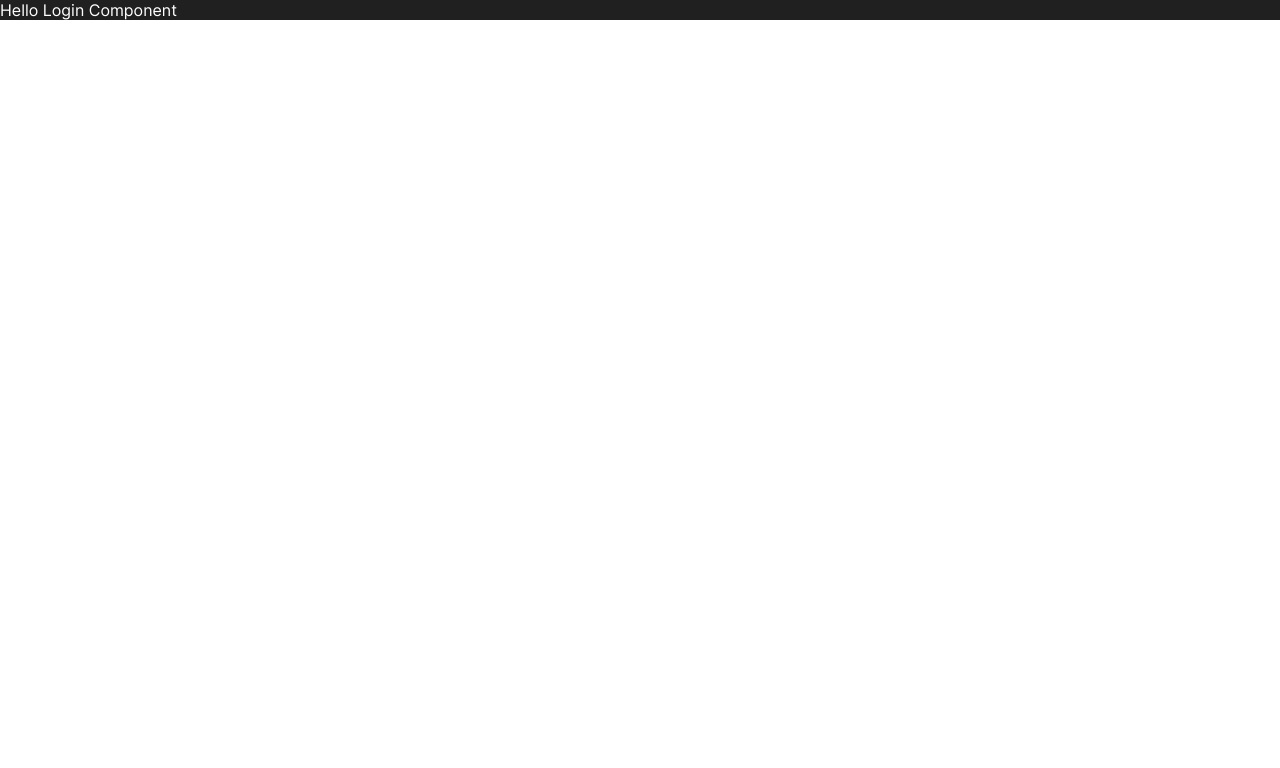
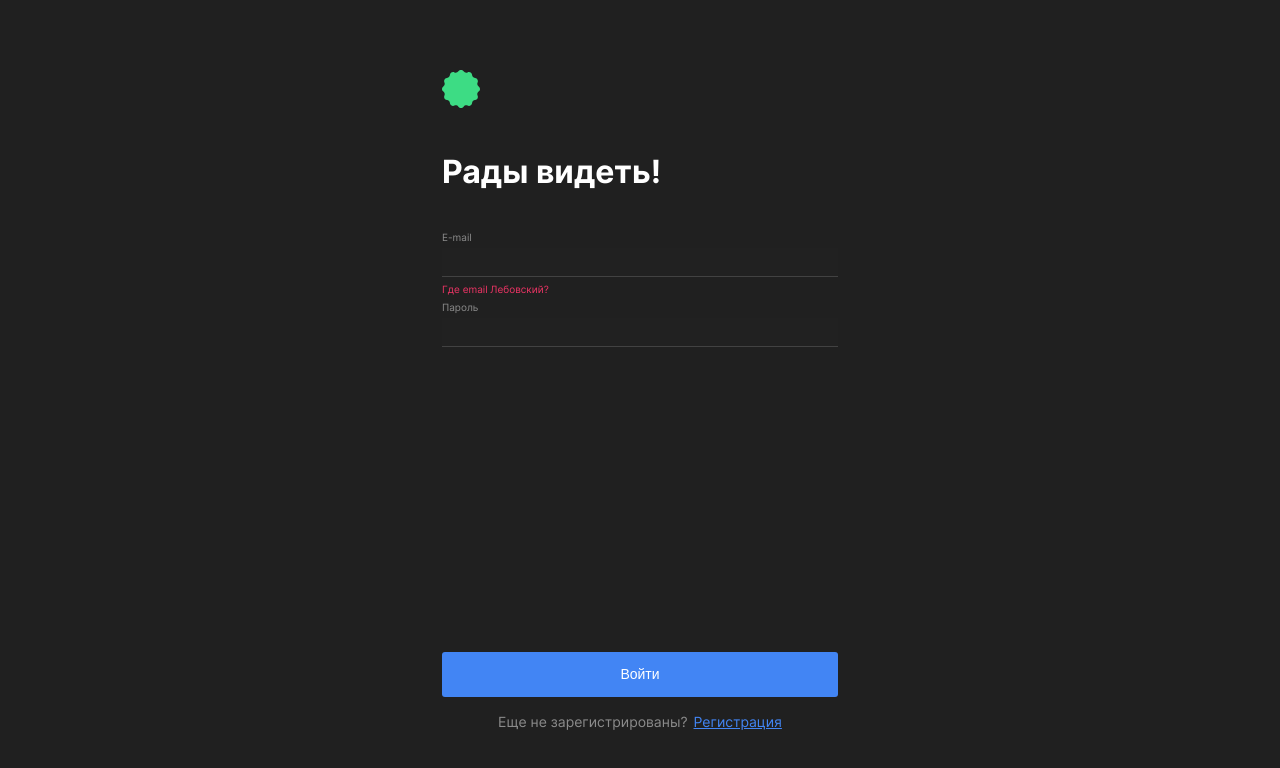
Before and after one commit to Z1zan/movies-explorer-frontend, a React (Create React App) app: page /signin in a window 1280 px wide. Shown: the top 768 px of the page. Built offline with nearby package versions, Linux system fonts and the light colour scheme.

Commit message:
add: signup & signin pages + стили

```diff
--- a/src/components/App/App.css
+++ b/src/components/App/App.css
@@ -6,4 +6,149 @@
   font-weight: normal;
   background: #202020;
   color: #fff;
+  min-height: 100vh;
 }
+
+._logo {
+  border-radius: 50%;
+  width: 38px;
+  height: 38px;
+}
+
+._logo img {
+  max-width: 100%;
+  height: auto;
+  transition: transform 2s ease;
+}
+
+._logo img:hover {
+  transform: rotate(180deg) scale(1.4);
+  transition: transform 2s ease;
+}
+
+._form {
+  margin: 0 auto;
+  max-width: 396px;
+  padding: 70px 0;
+  display: flex;
+  flex-direction: column;
+  justify-content: space-between;
+  height: calc(100vh - 140px);
+}
+
+._form-title {
+  margin: 40px 0 40px;
+}
+
+
+.form__container {
+
+}
+
+.form__form {
+  display: flex;
+  flex-direction: column;
+  position: relative;
+}
+
+.form__label {
+  font-size: 10px;
+  line-height: 12px;
+  color: #8B8B8B;
+  margin-bottom: 5px;
+}
+
+.form__label_name {
+
+}
+
+.form__label_email {
+
+}
+
+form__label_password {
+
+}
+
+.form__field {
+  font-family: 'Inter', solid;
+  font-style: normal;
+  font-weight: 500;
+  font-size: 14px;
+  line-height: 17px;
+  color: #fff;
+  background: #212121;
+  border: unset;
+  border-bottom: solid 1px #424242;
+  padding-bottom: 10px;
+  margin-bottom: 24px;
+}
+
+.form__label_name {
+
+}
+
+.form__field_email {
+
+}
+
+.form__field_password {
+
+}
+
+._incorrect {
+  color: #EE3465;
+}
+
+.form__error {
+  font-size: 10px;
+  line-height: 12px;
+  color: #EE3465;
+  position: absolute;
+  bottom: 6px;
+}
+
+.form__btn {
+  margin: 100px 0 0;
+  display: flex;
+  flex-direction: column;
+  justify-content: center;
+}
+
+.form__submit-btn {
+  font-weight: 500;
+  font-size: 14px;
+  line-height: 17px;
+  color: #fff;
+  padding: 14px 0;
+  background: #4285F4;
+  border-radius: 3px;
+  border: unset;
+  transition: all .3s ease;
+  cursor: pointer;
+}
+
+.form__submit-btn:hover {
+  background: #3DDC84;
+  color: #000;
+  transition: all .4s ease;
+}
+
+.form__description {
+  font-size: 14px;
+  line-height: 17px;
+  text-align: center;
+  margin: 16px 0 0;
+  color: #8B8B8B;
+}
+
+.form__link {
+  margin-left: 6px;
+  color: #4285F4;
+  transition: color .2s ease;
+}
+
+.form__link:hover {
+  color: #fff;
+  transition: color .3s ease;
+}
--- a/src/components/Footer/Footer.jsx
+++ b/src/components/Footer/Footer.jsx
@@ -8,9 +8,9 @@ function Footer() {
         <div className='footer__info'>
           <p className='footer__copyright'>&#169; 2021 Ivan Nemirich</p>
           <ul className='footer__links'>
-            <li className='footer__link'><a href='#'>Яндекс.Практикум</a></li>
-            <li className='footer__link'><a href='#'>Github</a></li>
-            <li className='footer__link'><a href='#'>Facebook</a></li>
+            <li className='footer__link'><a href='https://praktikum.yandex.ru/'>Яндекс.Практикум</a></li>
+            <li className='footer__link'><a href='https://github.com/'>Github</a></li>
+            <li className='footer__link'><a href='https://facebook.com/'>Facebook</a></li>
           </ul>
         </div>
       </div>
--- a/src/components/Header/Header.css
+++ b/src/components/Header/Header.css
@@ -5,23 +5,6 @@
     justify-content: space-between;
     align-items: center;
     padding: 18px 70px;
-}
-
-.header__logo {
-    border-radius: 50%;
-    width: 38px;
-    height: 38px;
-}
-
-.header__logo img {
-    width: 100%;
-    height: auto;
-    transition: transform 2s ease;
-}
-
-.header__logo img:hover {
-    transform: rotate(180deg) scale(1.4);
-    transition: transform 2s ease;
 }
 
 .header__container {
--- a/src/components/Header/Header.jsx
+++ b/src/components/Header/Header.jsx
@@ -4,7 +4,7 @@ import './Header.css';
 function Header() {
   return(
     <header className='header'>
-      <a className='header__logo' href='/'>
+      <a className='header__logo _logo' href='/'>
         <img src={logo} alt='Диплом Лого' />
       </a>
       <div className='header__container'>
--- /dev/null
+++ b/src/components/Login/Login.css
@@ -0,0 +1,15 @@
+.login {
+
+}
+
+.login__header {
+
+}
+
+.login__logo {
+
+}
+
+.login__title {
+
+}
--- a/src/components/Login/Login.jsx
+++ b/src/components/Login/Login.jsx
@@ -1,7 +1,47 @@
+import './Login.css';
+import logo from '../../images/logo.svg';
 
 function Login() {
   return(
-    <div>Hello Login Component</div>
+    <div className='login _form'>
+      <div className='signup__container'>
+        <div className='login__header'>
+          <a className='login__logo _logo' href='/'>
+            <img src={logo} alt='Диплом лого' />
+          </a>
+          <h1 className='login__title _form-title'>Рады видеть!</h1>
+        </div>
+
+        <div className='form__container'>
+          <div className='form__form'>
+            <label className='form__label form__label_email'>E-mail</label>
+            <input className='form__field form__field_email' type='email' name='email'
+                   required='' minLength='2' maxLength='30' />
+            <span className='form__error'>Где email Лебовский?</span>
+          </div>
+
+          <div className='form__form'>
+            <label className='form__label form__label_password'>Пароль</label>
+            <input className='form__field form__field_password' type='password' name='password'
+                   required='' minLength='8' />
+            <span className='form__error'></span>
+          </div>
+        </div>
+      </div>
+
+      <div className='form__btn'>
+        <button className='form__submit-btn form__submit-btn_inactive' type='submit'>
+          Войти
+        </button>
+        <p className='form__description'>
+          Еще не зарегистрированы?
+          <a className='form__link' href='/signup'>
+            Регистрация
+          </a>
+        </p>
+      </div>
+
+    </div>
   )
 }
 export default Login;
--- a/src/components/Main/AboutMe/AboutMe.jsx
+++ b/src/components/Main/AboutMe/AboutMe.jsx
@@ -16,8 +16,8 @@ function AboutMe() {
             </p>
           </div>
           <div className='aboutMe__socials'>
-            <a href='#' className='aboutMe__social _fb'>Facebook</a>
-            <a href='#' className='aboutMe__social _github'>Github</a>
+            <a href='https://facebook.com/' className='aboutMe__social _fb'>Facebook</a>
+            <a href='https://github.com/' className='aboutMe__social _github'>Github</a>
           </div>
         </div>
         <div className='aboutMe__photo-container'>
--- a/src/components/Main/Portfolio/Portfolio.jsx
+++ b/src/components/Main/Portfolio/Portfolio.jsx
@@ -7,19 +7,19 @@ function Portfolio() {
         <h2 className='portfolio__title'>Портфолио</h2>
         <ul className='portfolio__projects-list'>
           <li className='portfolio__project'>
-            <a href='#'>
+            <a href='https://z1zan.github.io/how-to-learn/'>
               <p>Статичный сайт</p>
               <p>&#x2197;</p>
             </a>
           </li>
           <li className='portfolio__project'>
-            <a href='#'>
+            <a href='https://z1zan.github.io/russian-travel/'>
               <p>Адаптивный сайт</p>
               <p>&#x2197;</p>
             </a>
           </li>
           <li className='portfolio__project'>
-            <a href='#'>
+            <a href='https://ninhao.nomoredomains.rocks/'>
               <p>Одностраничное приложение</p>
               <p>&#x2197;</p>
             </a>
--- a/src/components/Register/Register.jsx
+++ b/src/components/Register/Register.jsx
@@ -1,7 +1,54 @@
+import './Register.css';
+import logo from "../../images/logo.svg";
 
 function Register() {
   return(
-    <div>Hello Register Component</div>
+    <div className='signup _form'>
+      <div className='signup__container'>
+        <div className='signup__header'>
+          <a className='signup__logo _logo' href='/'>
+            <img src={logo} alt='Диплом лого' />
+          </a>
+          <h1 className='signup__title _form-title'>Добро пожаловать!</h1>
+        </div>
+
+        <div className='form__container'>
+          <div className='form__form'>
+            <label className='form__label form__label_name'>Имя</label>
+            <input className='form__field form__field_email' type='text' name='name'
+                   required='' minLength='2' maxLength='30' />
+            <span className='form__error'></span>
+          </div>
+
+          <div className='form__form'>
+            <label className='form__label form__label_email'>E-mail</label>
+            <input className='form__field form__field_email' type='email' name='email'
+                   required='' minLength='2' maxLength='30' />
+            <span className='form__error'></span>
+          </div>
+
+          <div className='form__form'>
+            <label className='form__label form__label_password'>Пароль</label>
+            <input className='form__field form__field_password _incorrect' type='password' name='password'
+                   required='' minLength='8' />
+            <span className='form__error'>Что-то пошло не так...</span>
+          </div>
+        </div>
+      </div>
+
+      <div className='form__btn'>
+        <button className='form__submit-btn form__submit-btn_inactive' type='submit'>
+          Зарегистрироваться
+        </button>
+        <p className='form__description'>
+          Уже зарегистрированы?
+          <a className='form__link' href='/signin'>
+            Войти
+          </a>
+        </p>
+      </div>
+
+    </div>
   )
 }
 export default Register;
```
Also changed, not shown: src/components/Register/Register.css (added).
